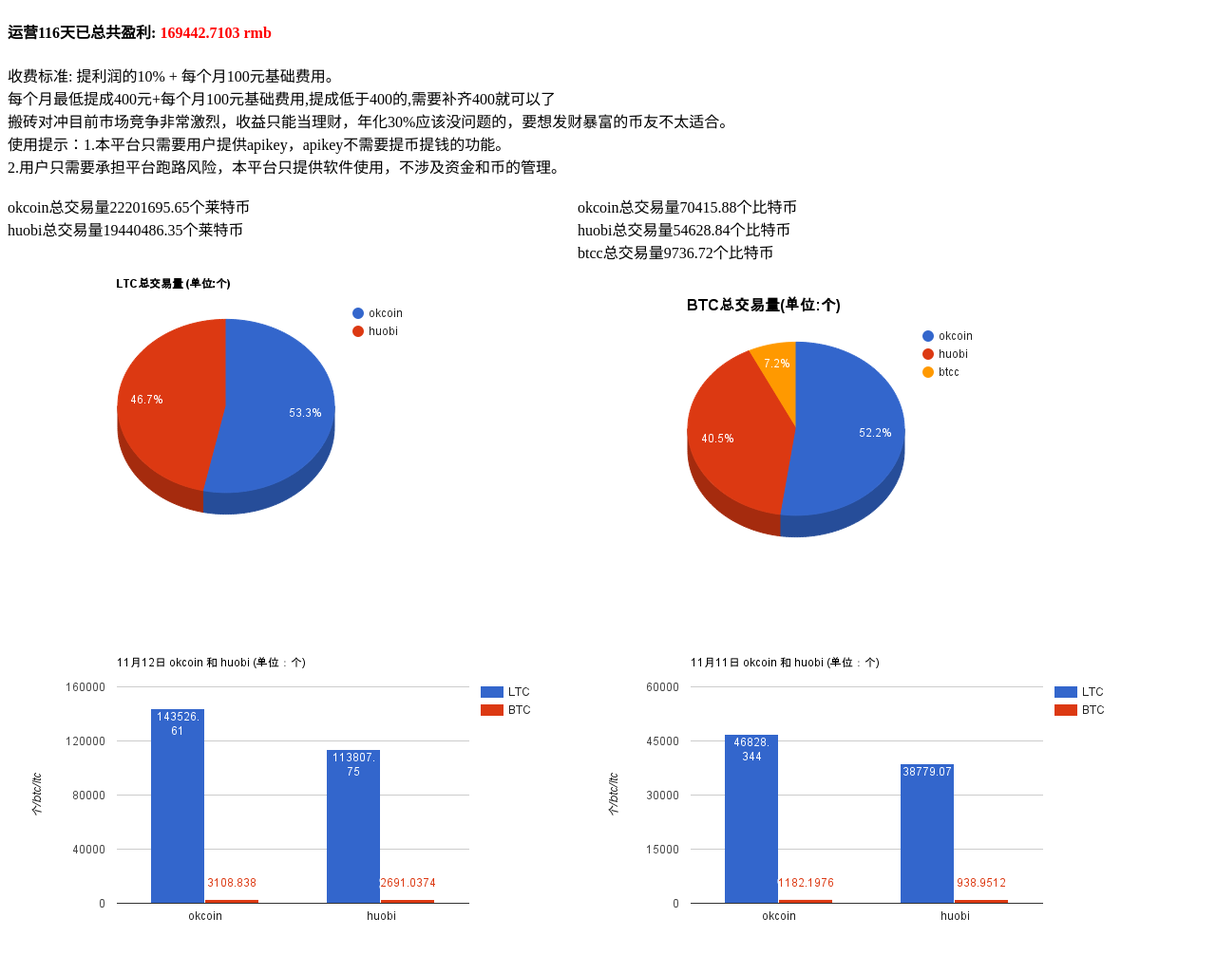
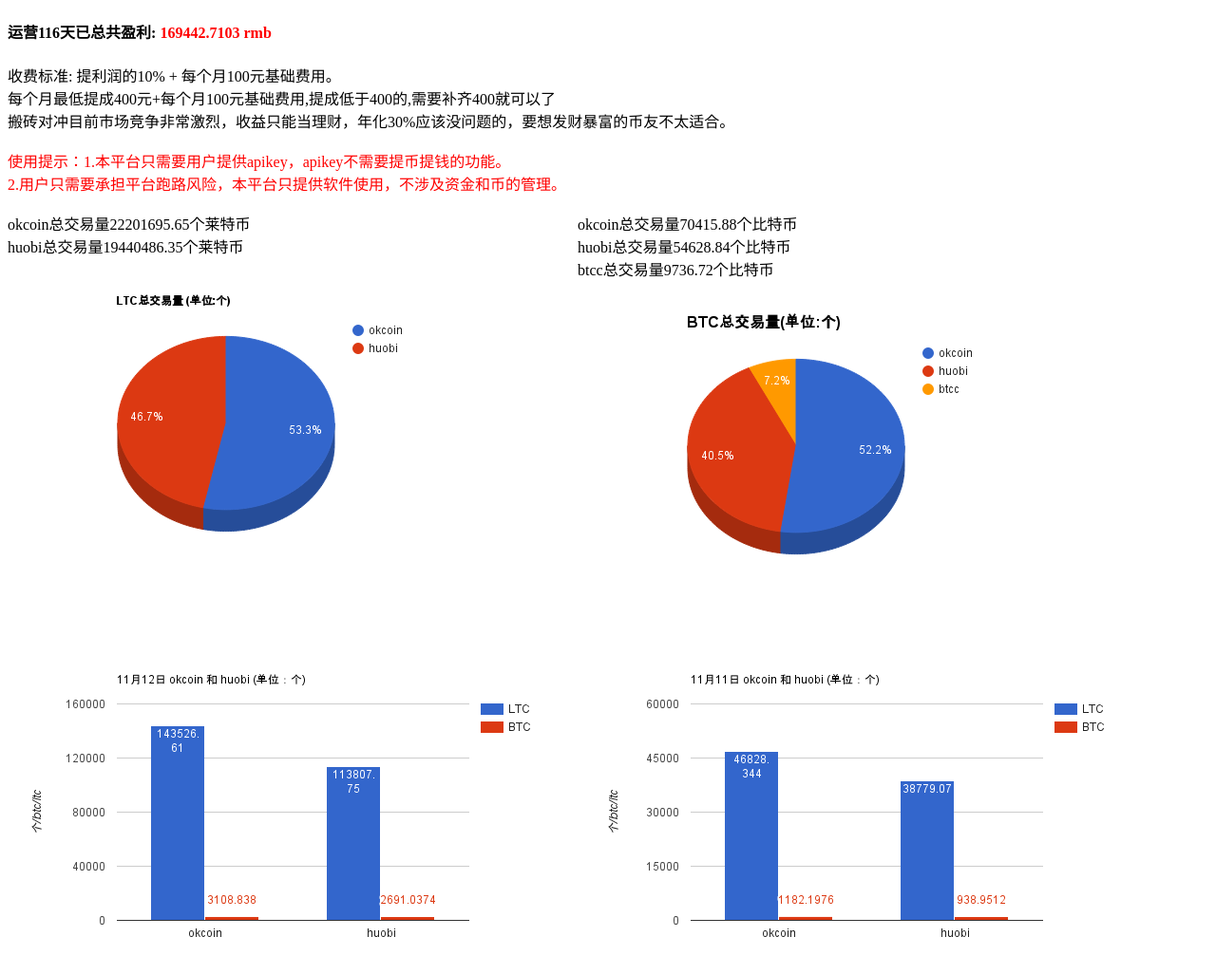
Before and after one commit to bitao88/bitao88.github.io, a plain HTML site: page index.html in a window 1280 px wide. Shown: the top 1026 px of the page at 95% size. Drawn offline with Linux system fonts and the light colour scheme.

Commit message:
Update index.html

```diff
--- a/index.html
+++ b/index.html
@@ -15,7 +15,8 @@
    	每个月最低提成400元+每个月100元基础费用,提成低于400的,需要补齐400就可以了 <br/>
 	搬砖对冲目前市场竞争非常激烈，收益只能当理财，年化30%应该没问题的，要想发财暴富的币友不太适合。
  </div>
- <div>
+ <br/>
+ <div style="color:red">
  	使用提示：1.本平台只需要用户提供apikey，apikey不需要提币提钱的功能。<br/>
  		  2.用户只需要承担平台跑路风险，本平台只提供软件使用，不涉及资金和币的管理。
  </div>
```
